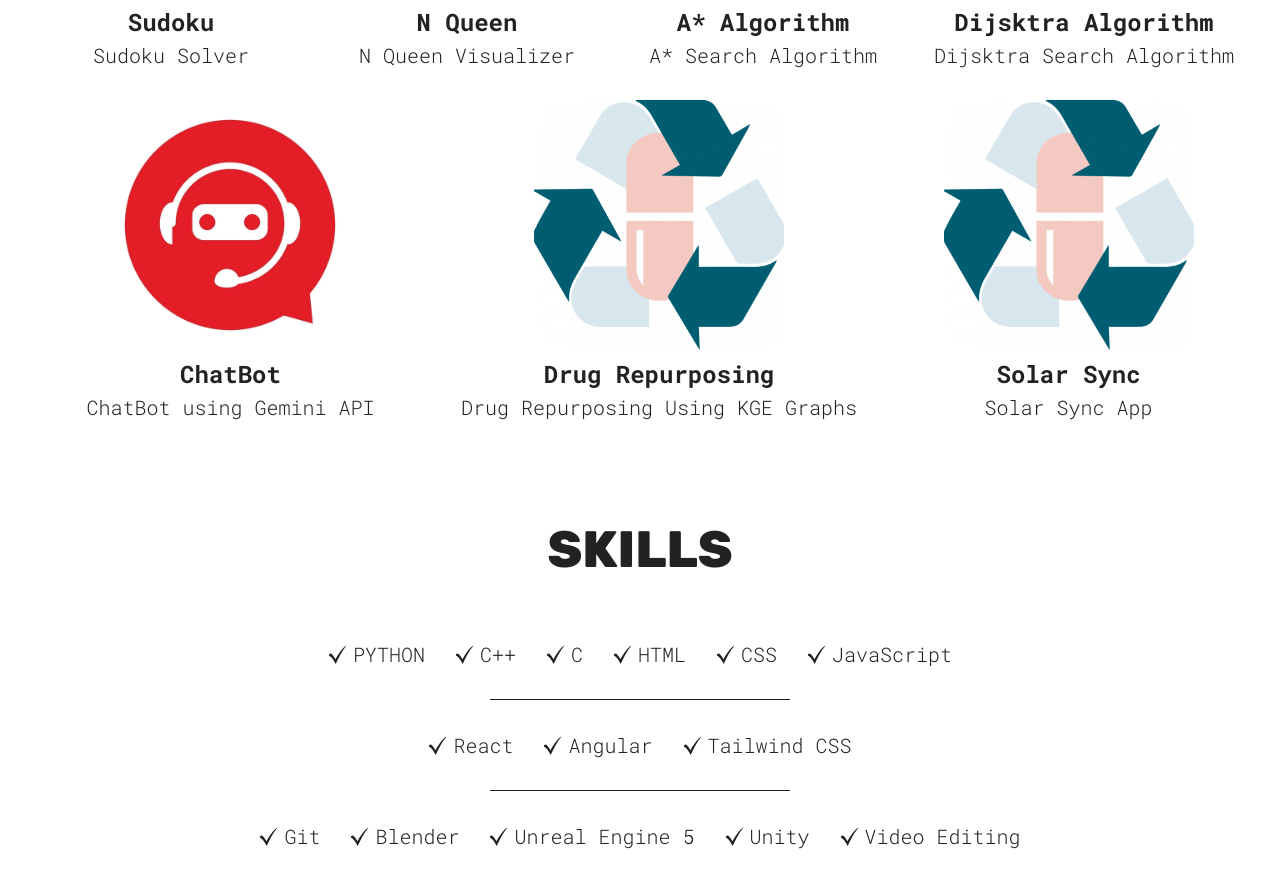
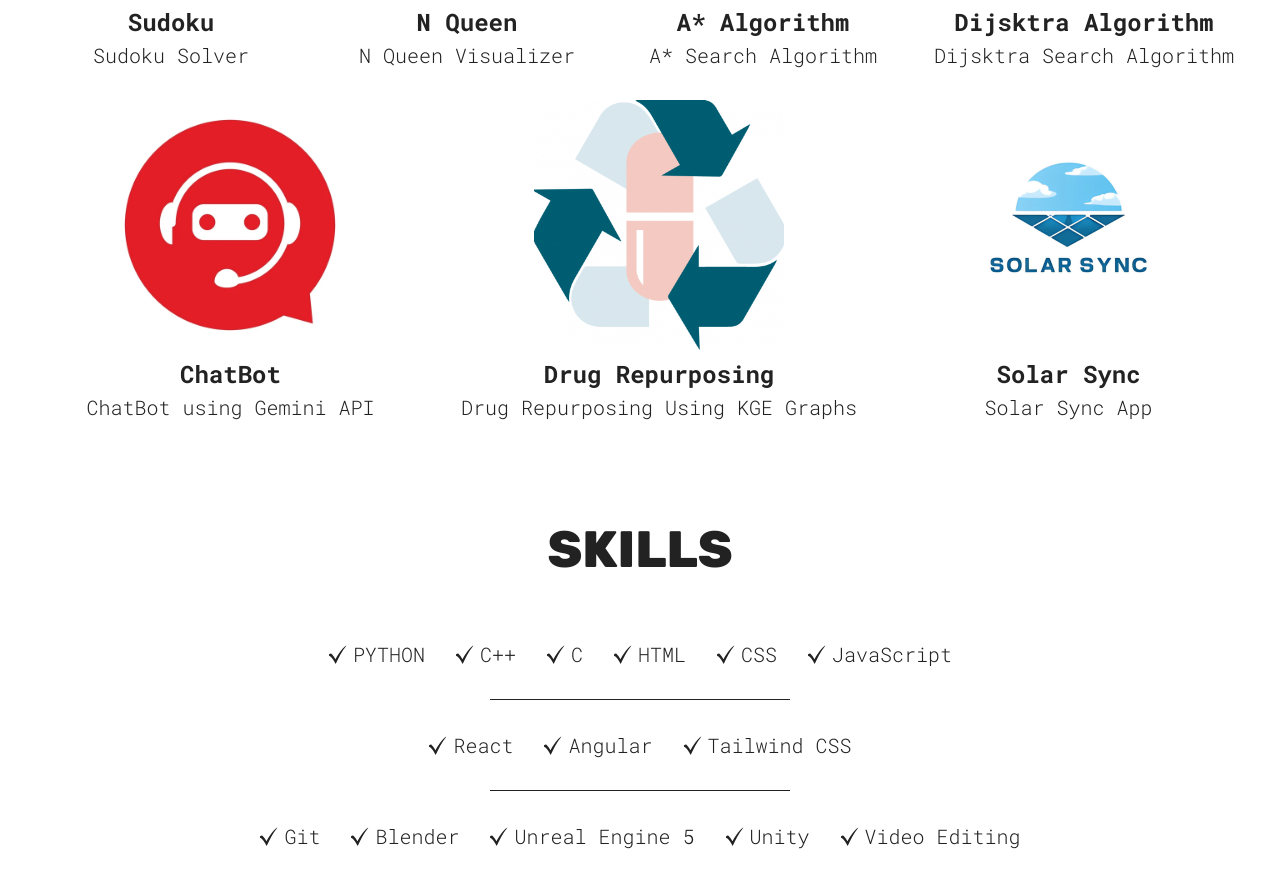
Before and after one commit to SaatvikSS/Saatvik-Shashank-Shrivastava, a React (Vite) app: page / in a window 1280 px wide. Shown: the part 1268-2156 px from the top of the page. Built offline with nearby package versions, Linux system fonts and the light colour scheme.

Commit message:
Update Projects.jsx

```diff
--- a/src/sections/Projects/Projects.jsx
+++ b/src/sections/Projects/Projects.jsx
@@ -8,6 +8,7 @@ import astar from '../../assets/A*.png';
 import dijsktra from '../../assets/Dijsktra.png';
 import chatbot from '../../assets/chatbot.png';
 import drug from '../../assets/drug.png';
+import solar from '../../assets/solarsync.png';
 
 function Projects() {
   return (
@@ -51,7 +52,7 @@ function Projects() {
           p="Drug Repurposing Using KGE Graphs"
         />
         <ProjectCard
-          src={drug}
+          src={solar}
           h3="Solar Sync"
           p="Solar Sync App"
         />
```
